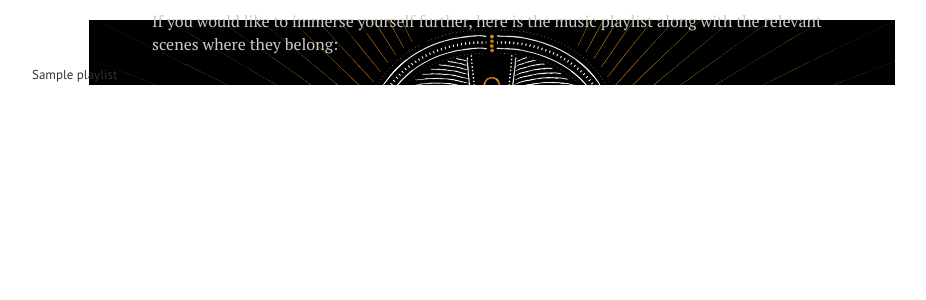
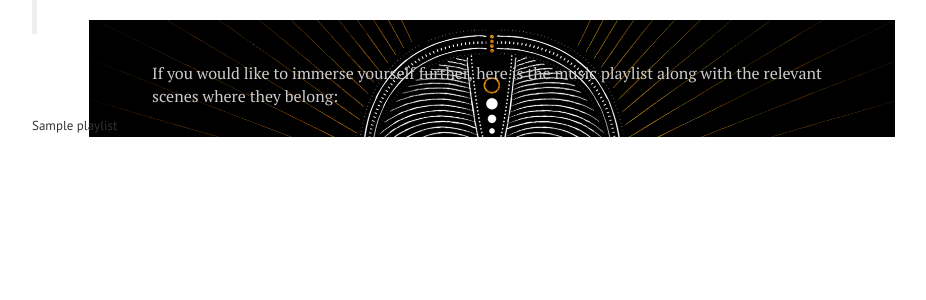
Before and after one commit to whythawk/qwyre, a Django app: template qwyre/sqwyre/templates/sqwyre/playlist.html in a window 1280 px wide. Shown: the part 100-400 px from the top of the page, without its empty margins (148-1074 px from the left). Run offline with Django 3.2, Linux system fonts and the light colour scheme; the template is opened without the code that fills it: most values are stand-ins (such as "Sample title", 1, 10 or a date in 2020); some libraries are stand-ins or nearby versions.

Commit message:
Alignment fixes

```diff
--- a/qwyre/sqwyre/templates/sqwyre/playlist.html
+++ b/qwyre/sqwyre/templates/sqwyre/playlist.html
@@ -6,6 +6,13 @@
 <div class="container-fluid page-background">
     <div class="container redeem">
         <div class="col-xs-12 content bio">
+            <div class="row">
+                <div class="col-md-10 col-md-push-1">
+                    <div class="content">
+                        <blockquote class="redeem"><small><br></small></blockquote>
+                    </div>
+                </div>
+            </div>
             <div class="row">
                 <div class="col-md-10 col-md-push-1">
                     <div class="redeem">
```
Also changed, not shown: qwyre/sqwyre/templates/sqwyre/about.html (+7 -0 lines), qwyre/sqwyre/templates/sqwyre/retailers.html (+7 -0 lines).
